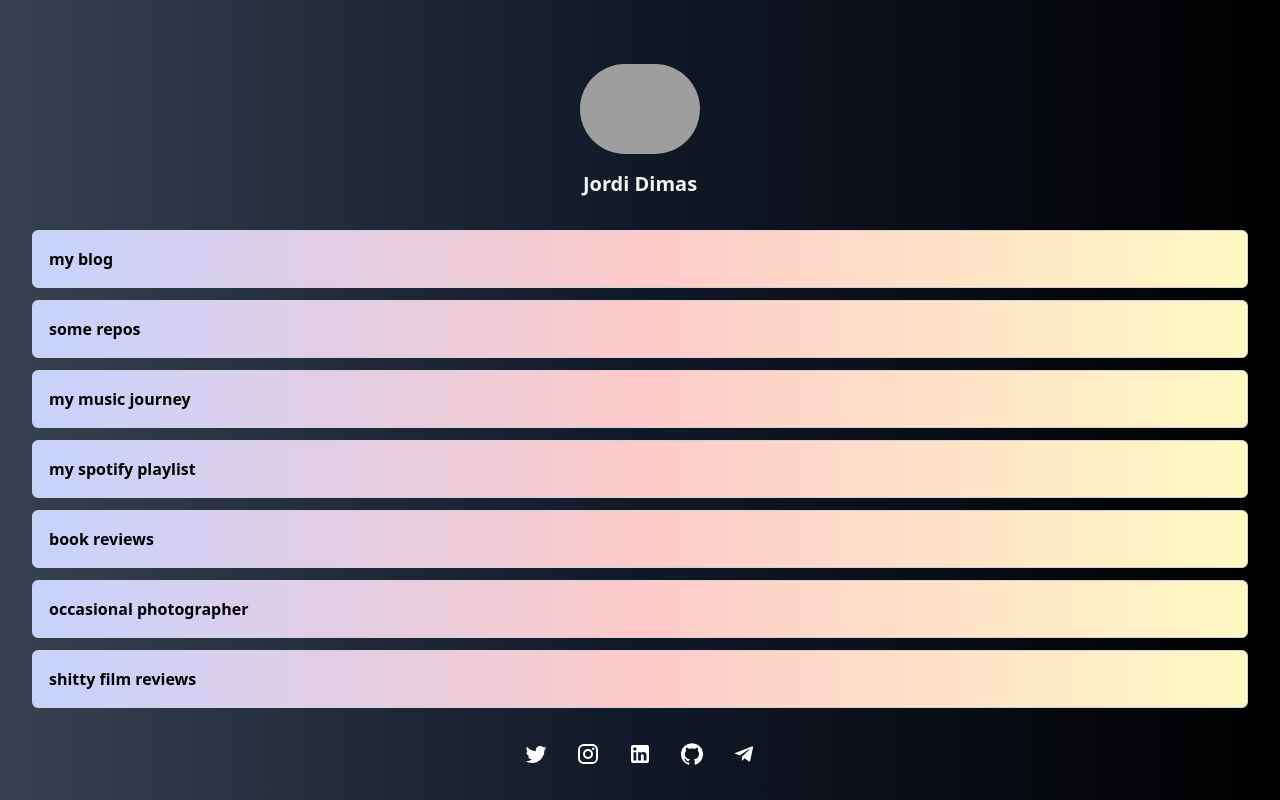
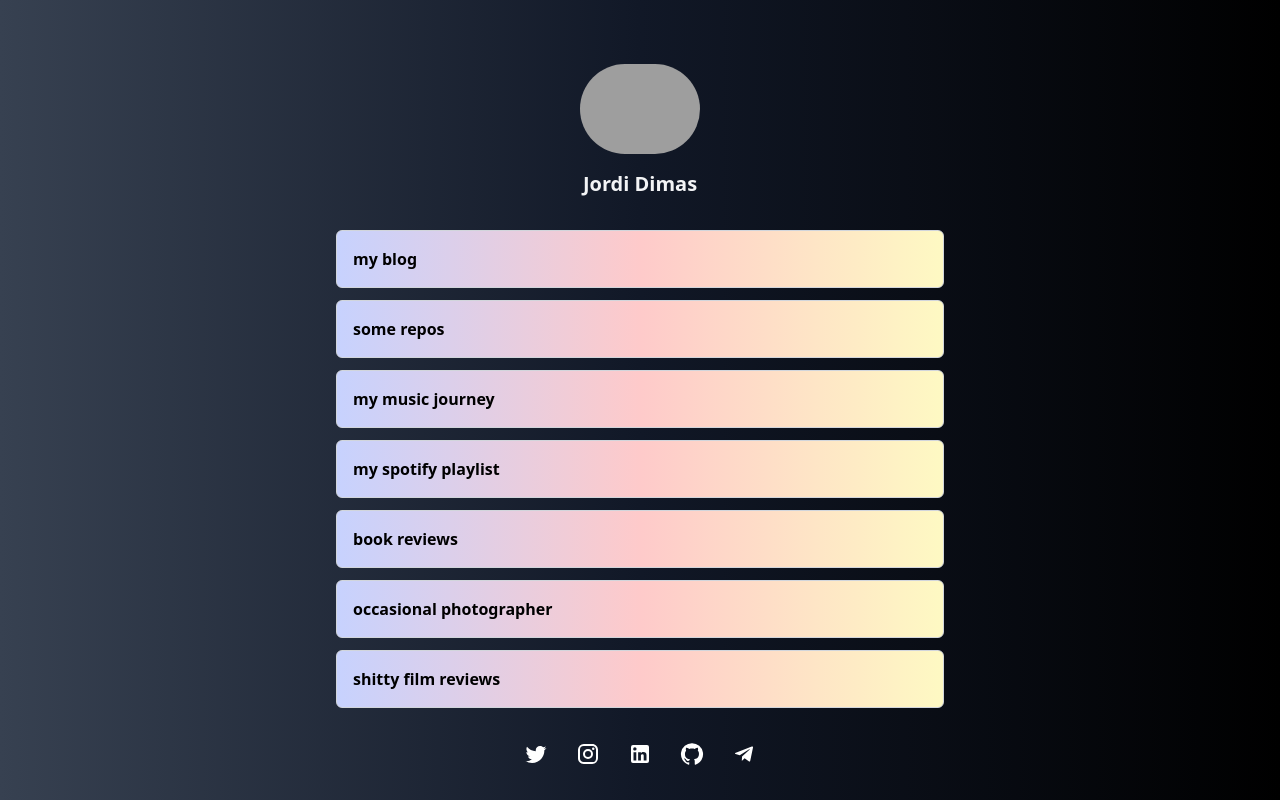
Before and after one commit to jordidimass/connect, a Next.js app: page / in a window 1280 px wide. Built offline with nearby package versions, Linux system fonts and the light colour scheme; grey boxes are pictures that could not be loaded.

Commit message:
setting maximum width to the content

```diff
--- a/pages/index.tsx
+++ b/pages/index.tsx
@@ -16,10 +16,9 @@ function LinkCard({ href, title, image }: { href: string, title: string, image ?
   );
 }
 
-//
 export default function Home() {
   return (
-    <div className="flex mx-auto items-center flex-col w-full justify-center mt-16 px-8">
+    <div className="flex mx-auto items-center flex-col w-full justify-center mt-16 px-8 max-w-2xl">
       <Image
         className='rounded-full'
         alt={data.name}
```
